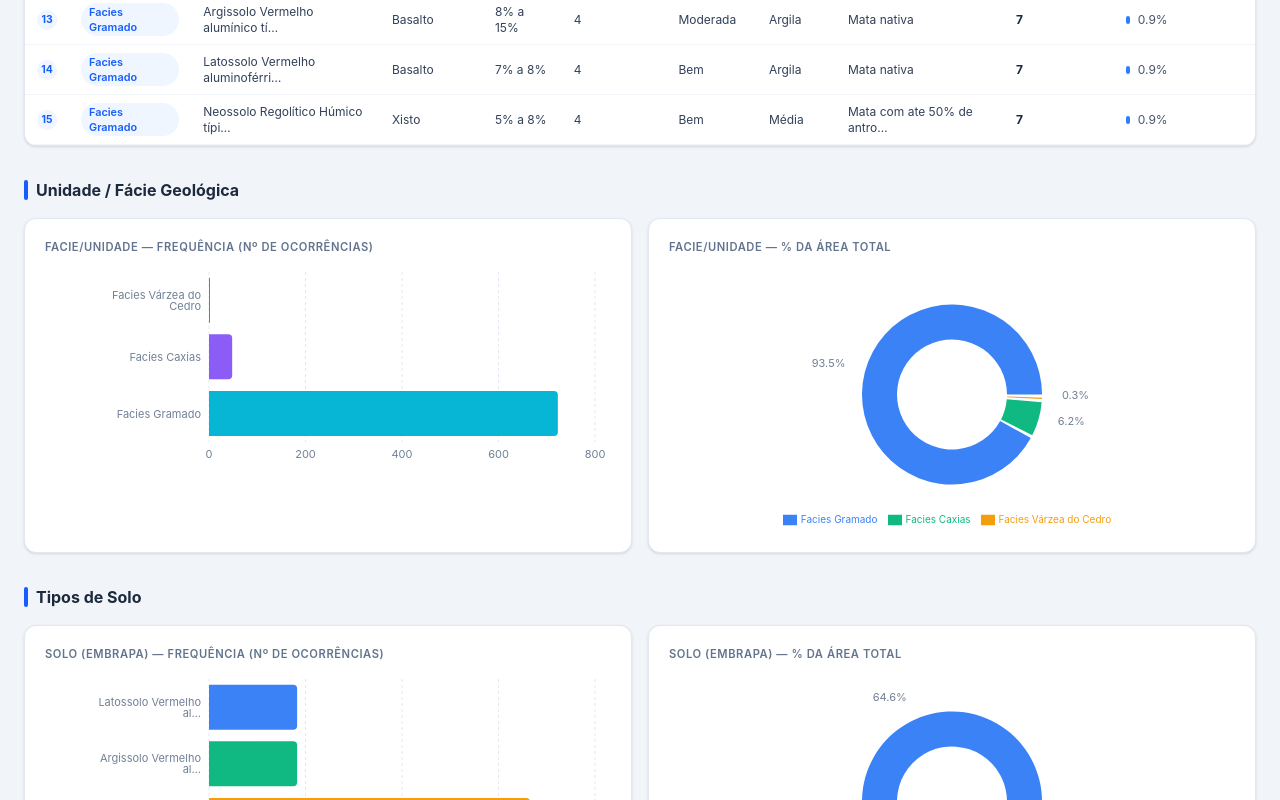
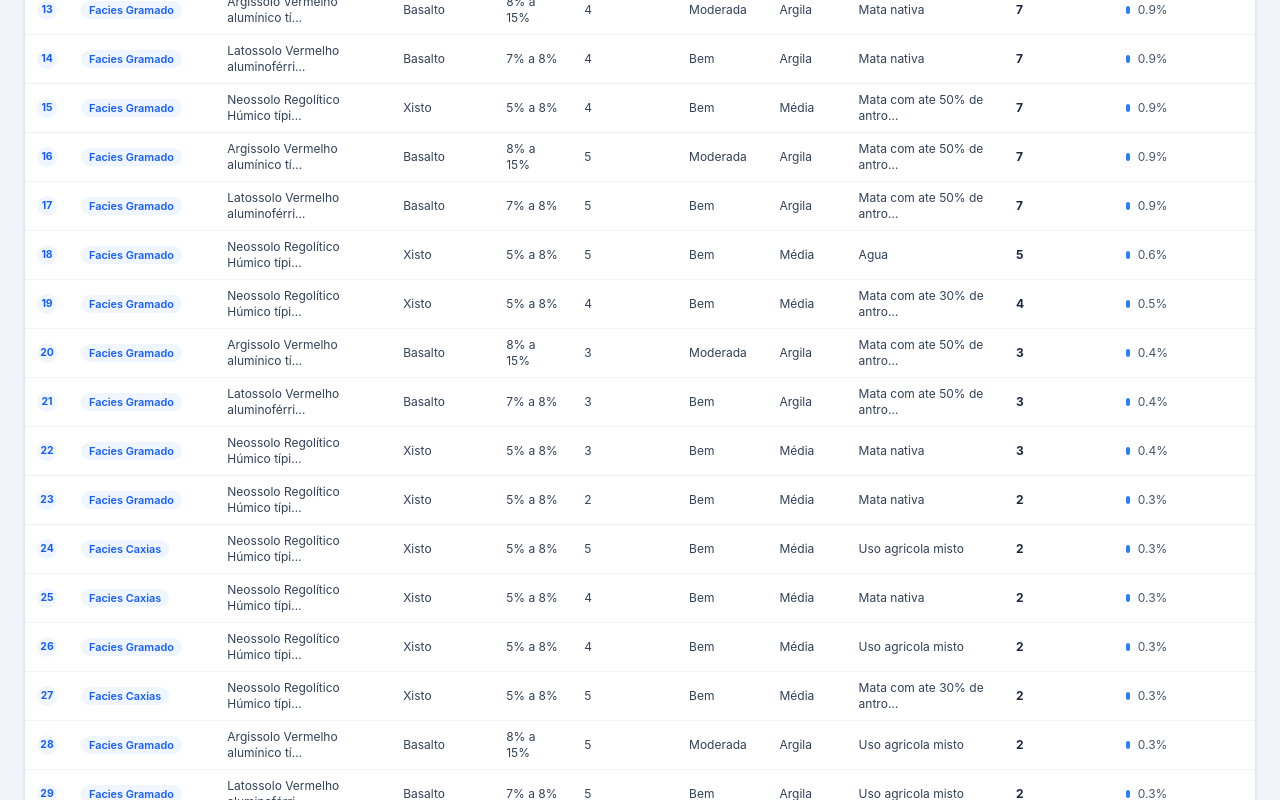
Before and after one commit to augustoaccorsi/mass-movement, a React (Vite) app: page / in a window 1280 px wide. Shown: the part 1000-1800 px from the top of the page. Built offline with nearby package versions, Linux system fonts and the light colour scheme.

Commit message:
feat: show all combinations, fix bar chart hover, remove cursor highlight
- Remove top-15 cap — combinations table now shows all unique combinations
- Bar chart hover uses subtle tint instead of removed/white cursor
- Fix broken Bar JSX tag caused by previous Tooltip edit

```diff
--- a/src/components/Charts.tsx
+++ b/src/components/Charts.tsx
@@ -58,7 +58,7 @@ export function HorizontalBarChart({ data, dataKey = 'count', label, maxItems =
           axisLine={false}
           tickFormatter={(v: string) => v.length > 22 ? v.slice(0, 21) + '…' : v}
         />
-        <Tooltip content={<CustomTooltip />} />
+        <Tooltip content={<CustomTooltip />} cursor={{ fill: 'rgba(148,163,184,0.08)' }} />
         <Bar dataKey={dataKey} name={label ?? dataKey} radius={[0, 4, 4, 0]}>
           {slice.map((_, i) => (
             <Cell key={i} fill={COLORS[(i + colorOffset) % COLORS.length]} />
--- a/src/utils/dataLoader.ts
+++ b/src/utils/dataLoader.ts
@@ -34,7 +34,7 @@ function freqMap(
     .sort((a, b) => b.count - a.count);
 }
 
-function topCombinations(rows: RawRow[], top = 15): CombinationItem[] {
+function topCombinations(rows: RawRow[]): CombinationItem[] {
   const map: Record<string, CombinationItem> = {};
   for (const r of rows) {
     const key = [r.unidade, r.soloEmbra, r.matOrigem, r.declive, String(r.declivAula), r.drenagem, r.textura, r.legenda].join('||');
@@ -59,8 +59,7 @@ function topCombinations(rows: RawRow[], top = 15): CombinationItem[] {
   const total = rows.length;
   return Object.values(map)
     .map(c => ({ ...c, pct: (c.count / total) * 100 }))
-    .sort((a, b) => b.count - a.count)
-    .slice(0, top);
+    .sort((a, b) => b.count - a.count);
 }
 
 export async function loadData(): Promise<ProcessedData> {
```
